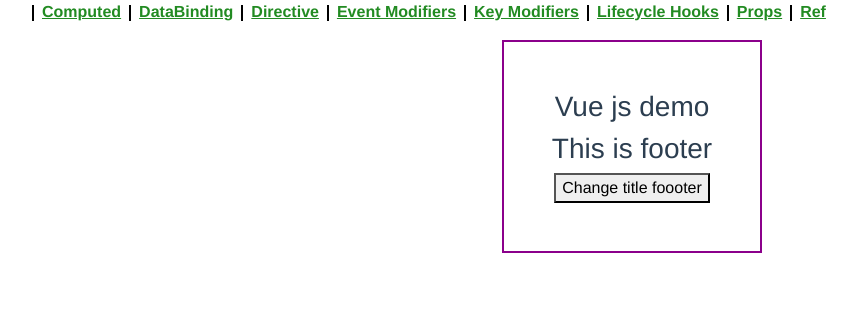
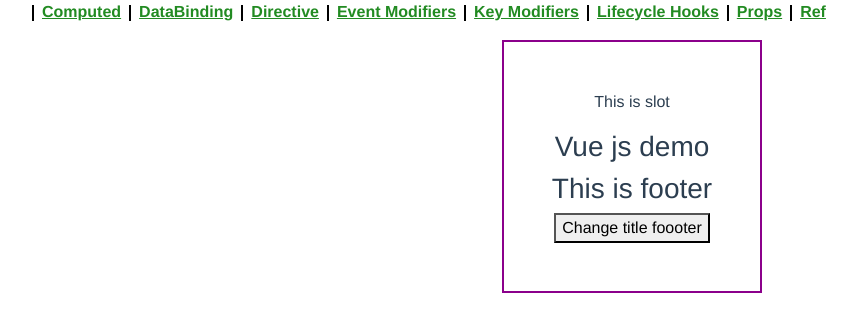
Before and after one commit to phamtuannghia22/vuejs-demo, a Vue app: page /#/Props in a window 1280 px wide. Shown: the top 332 px of the page, without its empty margins (8-865 px from the left). Built offline with nearby package versions, Linux system fonts and the light colour scheme.

Commit message:
coding slot

```diff
--- a/src/components/ComponentHeader.vue
+++ b/src/components/ComponentHeader.vue
@@ -1,5 +1,6 @@
 <template>
   <header>
+    <slot></slot>
     <h3>{{ titleHeader }}</h3>
   </header>
 </template>
--- a/src/pages/Props.vue
+++ b/src/pages/Props.vue
@@ -1,7 +1,9 @@
 <template>
   <div>
     <div class="my-3 p-5 container-center mx-auto">
-      <component-header></component-header>
+      <component-header>
+        <p>This is slot</p>
+      </component-header>
       <component-footer v-bind:titleFooter="titleFooter"
                         v-on:changeTitleFooter="changeTitleFromFooter"></component-footer>
     </div>
```
